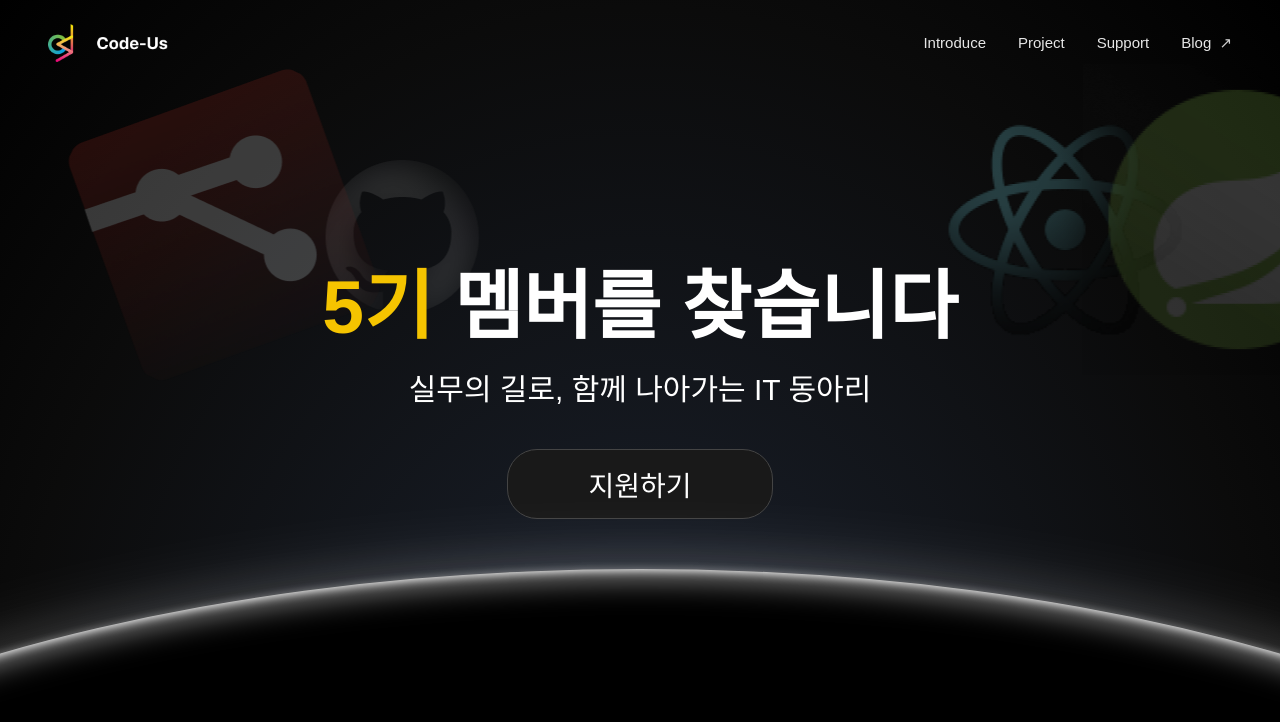
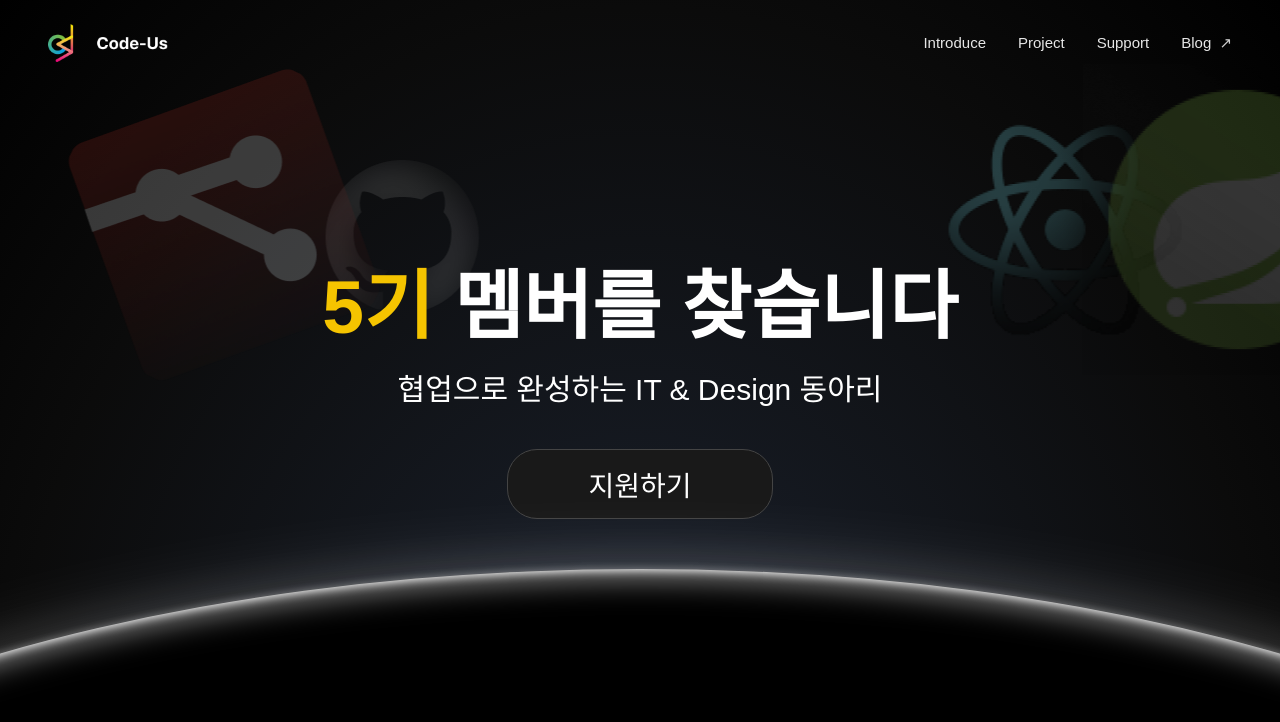
Before and after one commit to CODE-U-S/code_us, a React (Create React App) app: page / in a window 1280 px wide. Shown: the top 722 px of the page. Built offline with nearby package versions, Linux system fonts and the light colour scheme.

Commit message:
.hero p 문구 수정

```diff
--- a/src/components/main/Page1.jsx
+++ b/src/components/main/Page1.jsx
@@ -27,7 +27,7 @@ function Page1() {
         <h1>
           <span className="highlight">5기</span> 멤버를 찾습니다
         </h1>
-        <p>실무의 길로, 함께 나아가는 IT 동아리</p>
+        <p>협업으로 완성하는 IT & Design 동아리</p>
 
         <button className="apply-btn">지원하기</button>
       </main>
--- a/src/components/main/css/Page1.css
+++ b/src/components/main/css/Page1.css
@@ -17,6 +17,7 @@ html, body {
   font-family: sans-serif;
   position: relative;
   overflow: hidden;
+
 }
 
 .bg-image {
```
